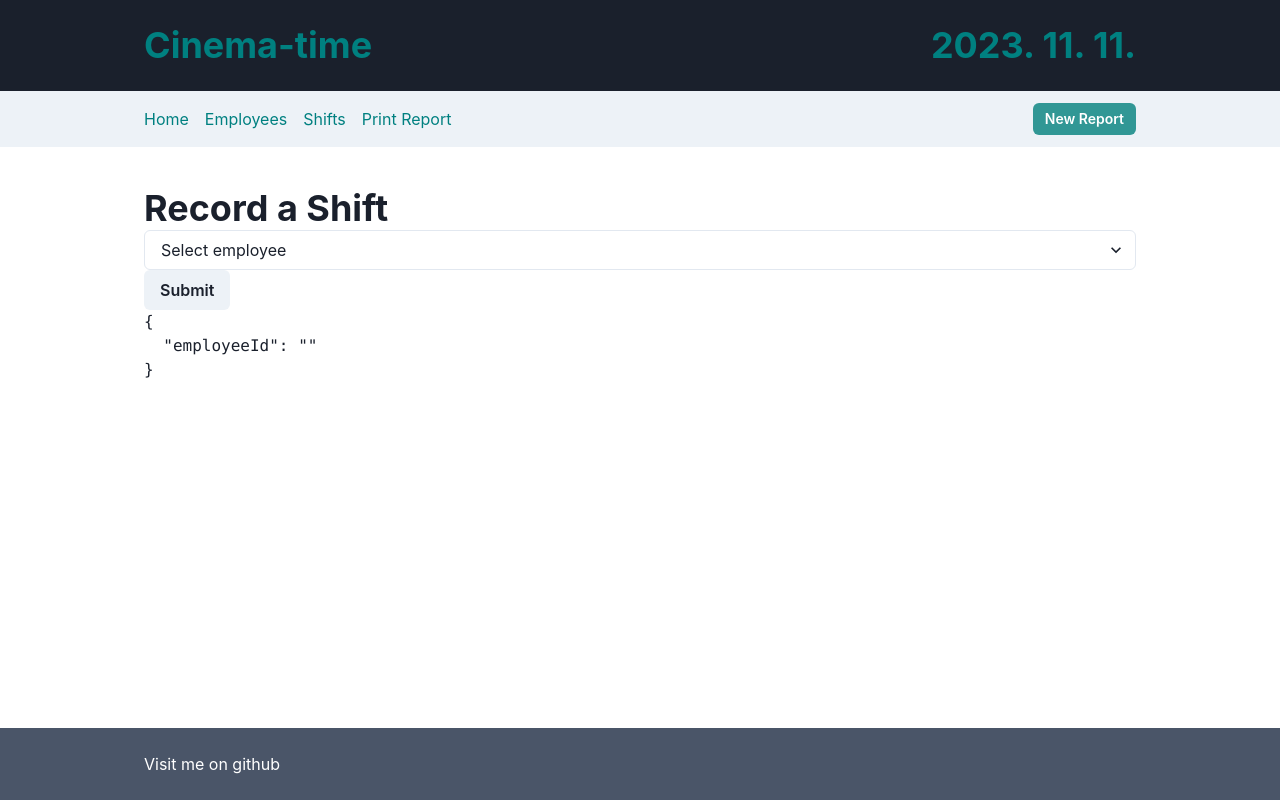
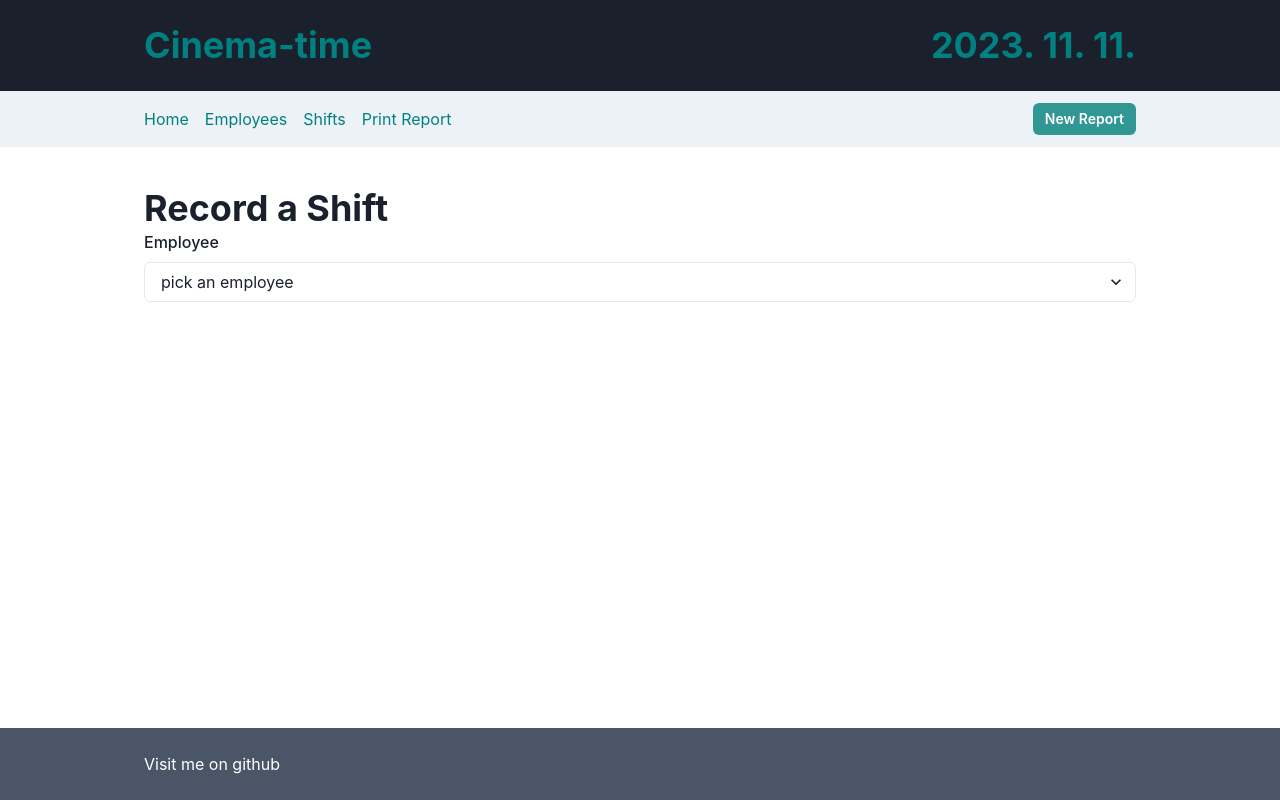
Before and after one commit to laszloekovacs/cinema-time, a Next.js app: page /shifts/create in a window 1280 px wide. Built offline with nearby package versions, Linux system fonts and the light colour scheme.

Commit message:
fixed names in form

```diff
--- a/app/components/AddShiftForm.tsx
+++ b/app/components/AddShiftForm.tsx
@@ -6,6 +6,7 @@ import {
   FormControl,
   FormErrorMessage,
   FormLabel,
+  HStack,
   Heading,
   Input,
   Select,
@@ -15,16 +16,23 @@ const AddShiftForm = () => (
   <div>
     <Heading>Record a Shift</Heading>
     <Formik
-      initialValues={{ employeeId: "" }}
+      initialValues={{
+        employeeId: "",
+        date: "",
+        startTime: "",
+        endTime: "",
+      }}
       onSubmit={(values) => {
         alert(JSON.stringify(values, null, 2))
       }}
     >
       {(props) => (
         <Form>
+          <FormControl>
+            <FormLabel>Employee</FormLabel>
             <Select
               required
-            placeholder="Select employee"
+              placeholder="pick an employee"
               name="employeeId"
               onChange={props.handleChange}
               onBlur={props.handleBlur}
@@ -34,10 +42,51 @@ const AddShiftForm = () => (
               <option value="2">Option 2</option>
               <option value="3">Option 3</option>
             </Select>
+          </FormControl>
 
-          <FormErrorMessage>{props.errors.employeeId}</FormErrorMessage>
+          {props.values.employeeId != "" && (
+            <>
+              <HStack>
+                <FormControl>
+                  <FormLabel>Date</FormLabel>
+                  <Input
+                    type="date"
+                    name="date"
+                    onChange={props.handleChange}
+                    onBlur={props.handleBlur}
+                    value={props.values.date}
+                  />
+                </FormControl>
+
+                <FormControl>
+                  <FormLabel>Start Time</FormLabel>
+                  <Input
+                    name="startTime"
+                    placeholder="15:30"
+                    onChange={props.handleChange}
+                    onBlur={props.handleBlur}
+                    value={props.values.startTime}
+                  />
+                </FormControl>
+
+                <FormControl>
+                  <FormLabel>End Time</FormLabel>
+                  <Input
+                    name="endTime"
+                    placeholder="20:00"
+                    onChange={props.handleChange}
+                    onBlur={props.handleBlur}
+                    value={props.values.endTime}
+                  />
+                </FormControl>
+              </HStack>
+
+              <div>
                 <Button disabled={props.isSubmitting}>Submit</Button>
                 <pre>{JSON.stringify(props.values, null, 2)}</pre>
+              </div>
+            </>
+          )}
         </Form>
       )}
     </Formik>
```
Lines whose indentation alone changed are shown as unchanged.
